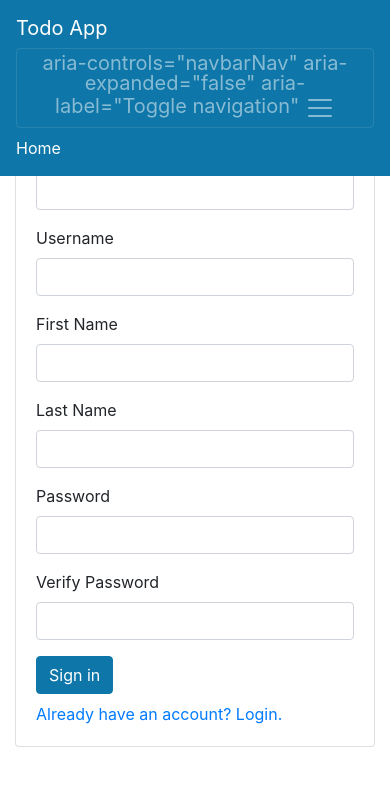
After one commit to luisSantamariaCOL/TodoApp, a FastAPI app: template templates/register.html in a window 390 px wide, after a click that opens the changed part. The commit adds this page. Shown: the top 786 px of the page. Run offline with FastAPI, Linux system fonts and the light colour scheme; the template is opened without the code that fills it, so the values that code supplies are empty; some libraries are stand-ins or nearby versions.

Commit message:
login and register templates

```diff
--- a/routers/auth.py
+++ b/routers/auth.py
@@ -1,21 +1,24 @@
+import models
+
 import sys
 sys.path.append("..")
 
-from fastapi import Depends, HTTPException, status, APIRouter
+from fastapi import Depends, HTTPException, Request, status, APIRouter
 from pydantic import BaseModel
 from typing import Optional
-import models
 from passlib.context import CryptContext
 from sqlalchemy.orm import Session
 from database import SessionLocal, engine
 from fastapi.security import OAuth2PasswordRequestForm, OAuth2PasswordBearer
 from datetime import datetime, timedelta
 from jose import jwt, JWTError
-
+from fastapi.responses import HTMLResponse
+from fastapi.templating import Jinja2Templates
 
 SECRET_KEY = "KlgH6AzYDeZeGwD288to79I3vTHT8wp7"
 ALGORITHM = "HS256"
 
+templates = Jinja2Templates(directory="templates")
 
 class CreateUser(BaseModel):
     username: str
@@ -121,6 +124,14 @@ async def login_for_access_token(form_data: OAuth2PasswordRequestForm = Depends(
     return {"token": token}
 
 
+@router.get("/", response_class=HTMLResponse)
+async def authentication_page(request: Request):
+    return templates.TemplateResponse("login.html", {"request": request})
+
+@router.get("/register", response_class=HTMLResponse)
+async def register_page(request: Request):
+    return templates.TemplateResponse("register.html", {"request": request})
+
 #Exceptions
 def get_user_exception():
     credentials_exception = HTTPException(
--- a/templates/home.html
+++ b/templates/home.html
@@ -27,8 +27,8 @@
         </nav>
     </div>
 
-    <h1>Welcome to my first FastAPI Project</h1>
 
+    <!-- CONTENT -->
     <div class="container">
         <div class="card text-center">
             <div class="card-header">
--- /dev/null
+++ b/templates/register.html
@@ -0,0 +1,82 @@
+<!DOCTYPE html>
+<html lang="en">
+
+<head>
+    <meta charset="UTF-8">
+    <meta name="viewport" content="width=device-width, initial-scale=1.0, shrink-to-fit=no">
+    <link rel="stylesheet" type="text/css" href="{{ url_for('static', path='/todo/css/base.css') }}">
+    <link rel="stylesheet" type="text/css" href="{{ url_for('static', path='/todo/css/bootstrap.css') }}">
+    <meta>
+    <title>FastAPI</title>
+</head>
+
+<body>
+    <!-- NAVBAR -->
+    <div>
+        <nav class="navbar navbar-expand-md navbar-dark main-color fixed-top">
+            <a class="navbar-brand" href="#">Todo App</a>
+            <button class="navbar-toggler" type="button" data-toggle="collapse" data-target="#navbarNav">
+                aria-controls="navbarNav" aria-expanded="false" aria-label="Toggle navigation"
+                <span class="navbar-toggler-icon"></span>
+            </button>
+            <div class="collapse navbar-collapse" id="navbarNav">
+                <ul class="navbar-nav">
+                    <li class="nav-item active">
+                        <a class="nav-link" href="#"> Home</a>
+                    </li>
+                </ul>
+            </div>
+        </nav>
+    </div>
+
+    <!-- CONTENT -->
+    <div class="container">
+        <div class="card">
+            <div class="card-header">
+                Register
+            </div>
+            <div class="card-body">
+                <form action="">
+                    <div class="form-row">
+                        <div class="form-group col-md-6">
+                            <label>Email</label>
+                            <input type="email" class="form-control" name="email" required>
+                        </div>
+                        <div class="form-group col-md-6">
+                            <label>Username</label>
+                            <input type="text" class="form-control" name="username" required>
+                        </div>
+                    </div>
+                    <div class="form-row">
+                        <div class="form-group col-md-6">
+                            <label>First Name</label>
+                            <input type="text" class="form-control" name="firstname" required>
+                        </div>
+                        <div class="form-group col-md-6">
+                            <label>Last Name</label>
+                            <input type="text" class="form-control" name="lastname" required>
+                        </div>
+                    </div>
+                    <div class="form-group">
+                        <label>Password</label>
+                        <input type="password" class="form-control" name="password" required>
+                    </div>
+                    <div class="form-group">
+                        <label>Verify Password</label>
+                        <input type="password" class="form-control" name="password2" required>
+                    </div>
+                    <button type="submit" class="btn btn-primary">Sign in</button>
+                </form>
+                <div class="mt-2">
+                    <a href="#">Already have an account? Login.</a>
+                </div>
+            </div>
+        </div>
+    </div>
+
+    <script src="{{ url_for('static', path='/todo/js/jquery-slim.js') }}"></script>
+    <script src="{{ url_for('static', path='/todo/js/popper.js') }}"></script>
+    <script src="{{ url_for('static', path='/todo/js/bootstrap.js') }}"></script>
+</body>
+
+</html>
```
Also changed, not shown: routers/todos.py (+9 -116 lines), routers/todos_legacy.py (added, +152 -0 lines), templates/login.html (added, +58 -0 lines), templates/layout.html (added).
